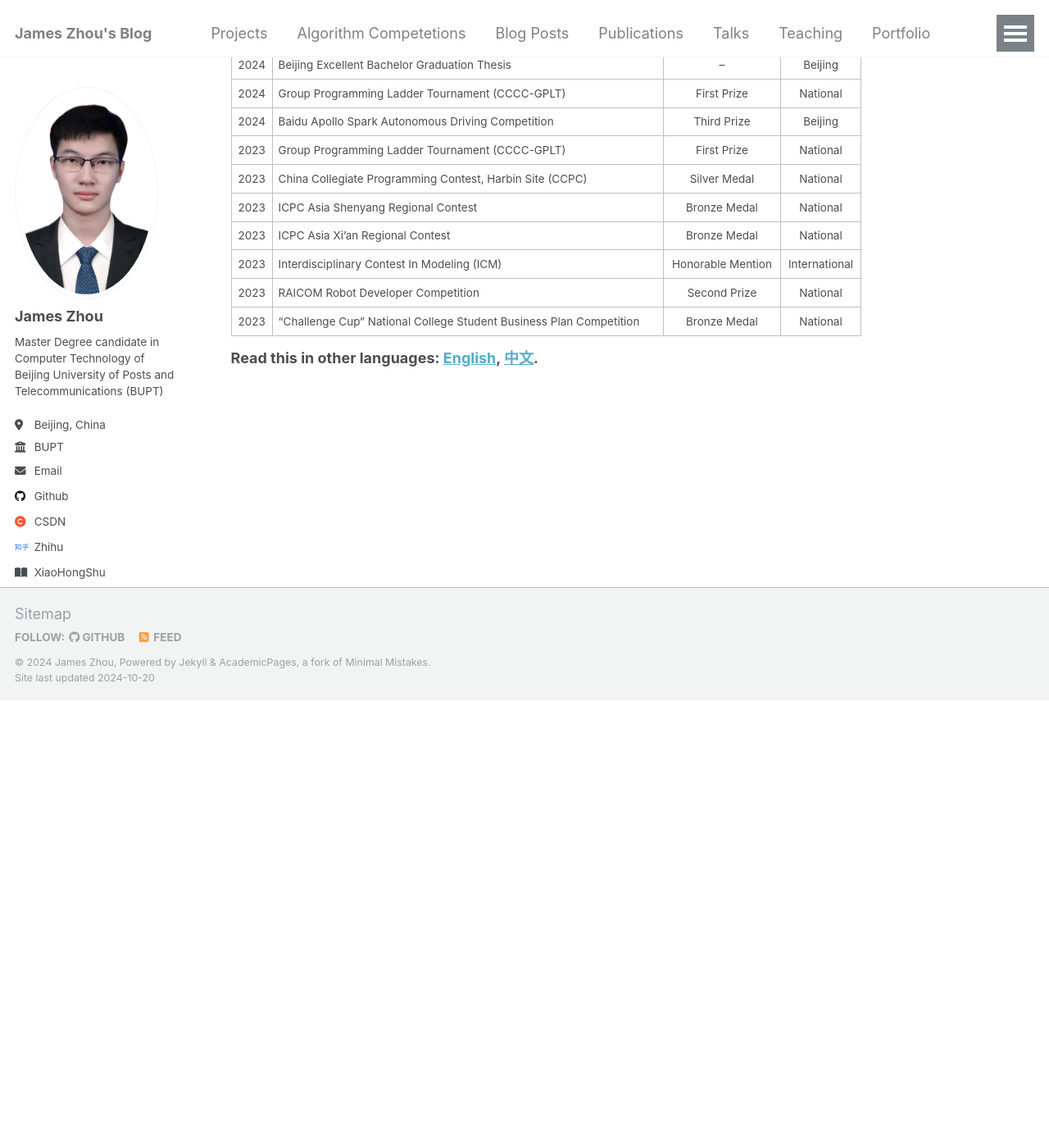
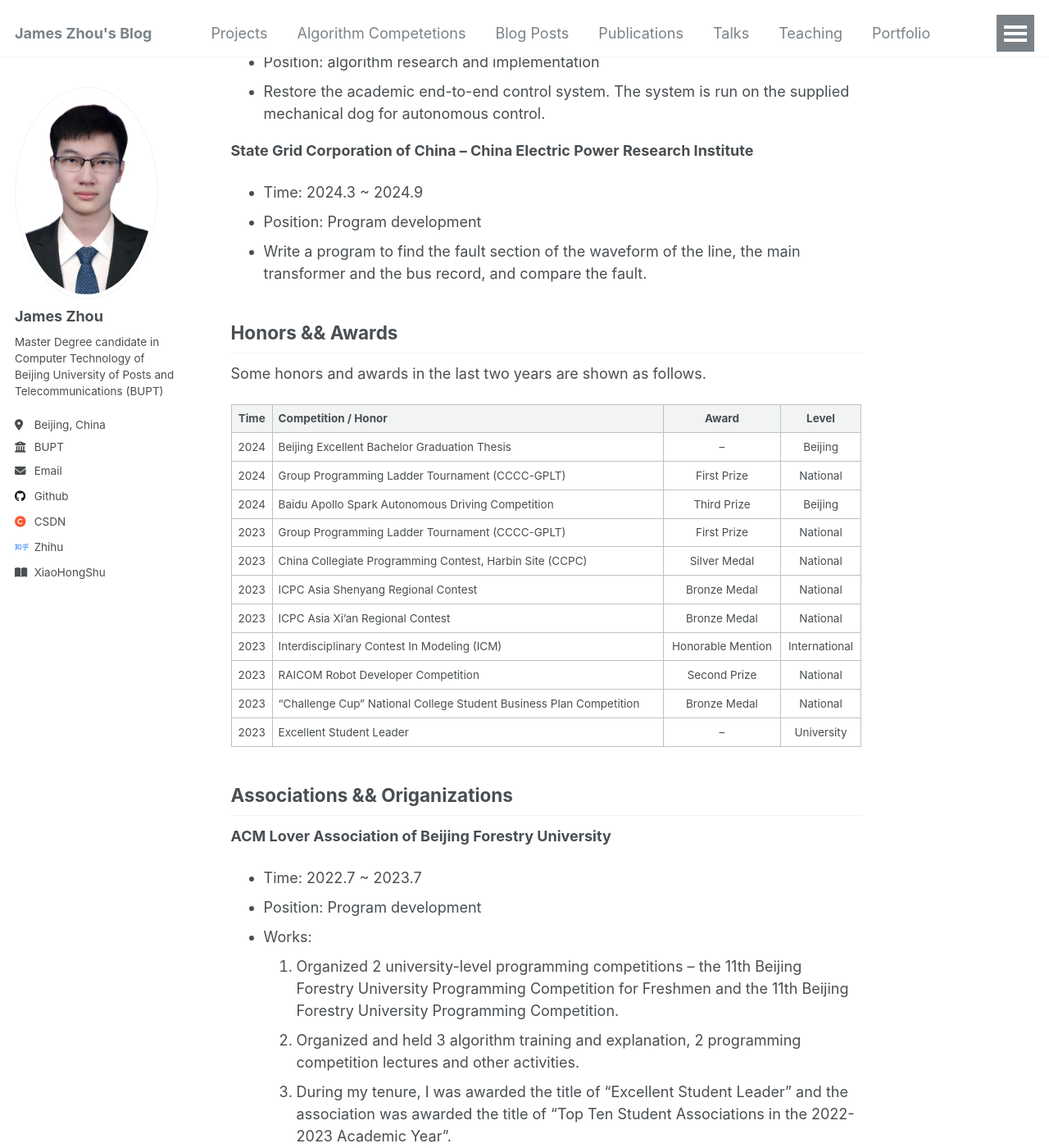
Before and after one commit to jameszhou12138/jameszhou12138.github.io, a Jekyll site: the page built from _pages/about.md, in a window 1280 px wide and 1400 px high, scrolled down 590 px. Shown: the whole window at 82% size. Built offline with Jekyll 4.4.1, drawn with Linux system fonts in a browser that asks for light colours; before the commit the page ends 1445 px from its top, so only the background shows below that; some of the changed text lies outside the part shown.

Commit message:
add info of about me

```diff
--- a/_pages/about.md
+++ b/_pages/about.md
@@ -16,6 +16,16 @@
 | 2020.9 ~ 2024.7 | Bachelor | Beijing Forestry University | Computer Science and Technology |
 | 2024.9 ~ now | Master | Beijing University of Posts and Telecommunications | Computer Technology |
 
+## Internship Experience
+**TuSimple**
+- Time: 2023.11 ~ 2024.3
+- Position: algorithm research and implementation
+- Restore the academic end-to-end control system. The system is run on the supplied mechanical dog for autonomous control.
+
+**State Grid Corporation of China -- China Electric Power Research Institute**
+- Time: 2024.3 ~ 2024.9
+- Position: Program development
+- Write a program to find the fault section of the waveform of the line, the main transformer and the bus record, and compare the fault.
 
 ## Honors && Awards
 Some honors and awards in the last two years are shown as follows.
@@ -32,8 +42,19 @@
 | 2023 | Interdisciplinary Contest In Modeling (ICM) | Honorable Mention | International |
 | 2023 | RAICOM Robot Developer Competition | Second Prize | National |
 | 2023 | "Challenge Cup" National College Student Business Plan Competition | Bronze Medal | National |
+| 2023 | Excellent Student Leader | -- | University |
 
-**Read this in other languages: [English](about.md), [中文](about_zh.md).**
+## Associations && Origanizations
+**ACM Lover Association of Beijing Forestry University**
+- Time: 2022.7 ~ 2023.7
+- Position: Program development
+- Works:
+  1. Organized 2 university-level programming competitions -- the 11th Beijing Forestry University Programming Competition for Freshmen and the 11th Beijing Forestry University Programming Competition.
+  2. Organized and held 3 algorithm training and explanation, 2 programming competition lectures and other activities.
+  3. During my tenure, I was awarded the title of "Excellent Student Leader" and the association was awarded the title of "Top Ten Student Associations in the 2022-2023 Academic Year".
+
+
+Read this in other languages: [English](about.md), [中文](about_zh.md).
 
 <!--
 This is the front page of a website that is powered by the [Academic Pages template](https://github.com/academicpages/academicpages.github.io) and hosted on GitHub pages. [GitHub pages](https://pages.github.com) is a free service in which websites are built and hosted from code and data stored in a GitHub repository, automatically updating when a new commit is made to the respository. This template was forked from the [Minimal Mistakes Jekyll Theme](https://mmistakes.github.io/minimal-mistakes/) created by Michael Rose, and then extended to support the kinds of content that academics have: publications, talks, teaching, a portfolio, blog posts, and a dynamically-generated CV. You can fork [this repository](https://github.com/academicpages/academicpages.github.io) right now, modify the configuration and markdown files, add your own PDFs and other content, and have your own site for free, with no ads! An older version of this template powers my own personal website at [stuartgeiger.com](http://stuartgeiger.com), which uses [this Github repository](https://github.com/staeiou/staeiou.github.io).
```
Also changed, not shown: _pages/about_zh.md (+24 -3 lines).
